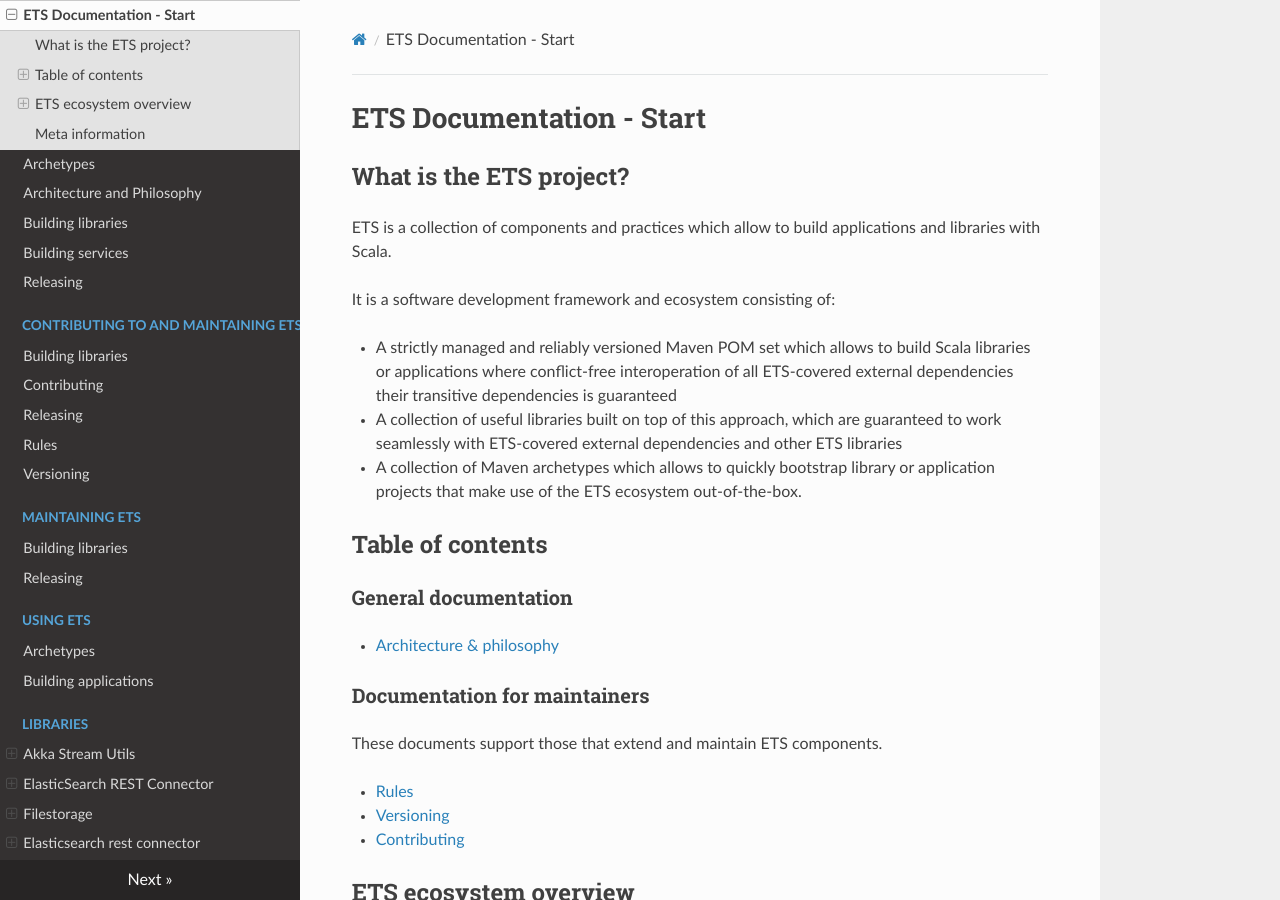
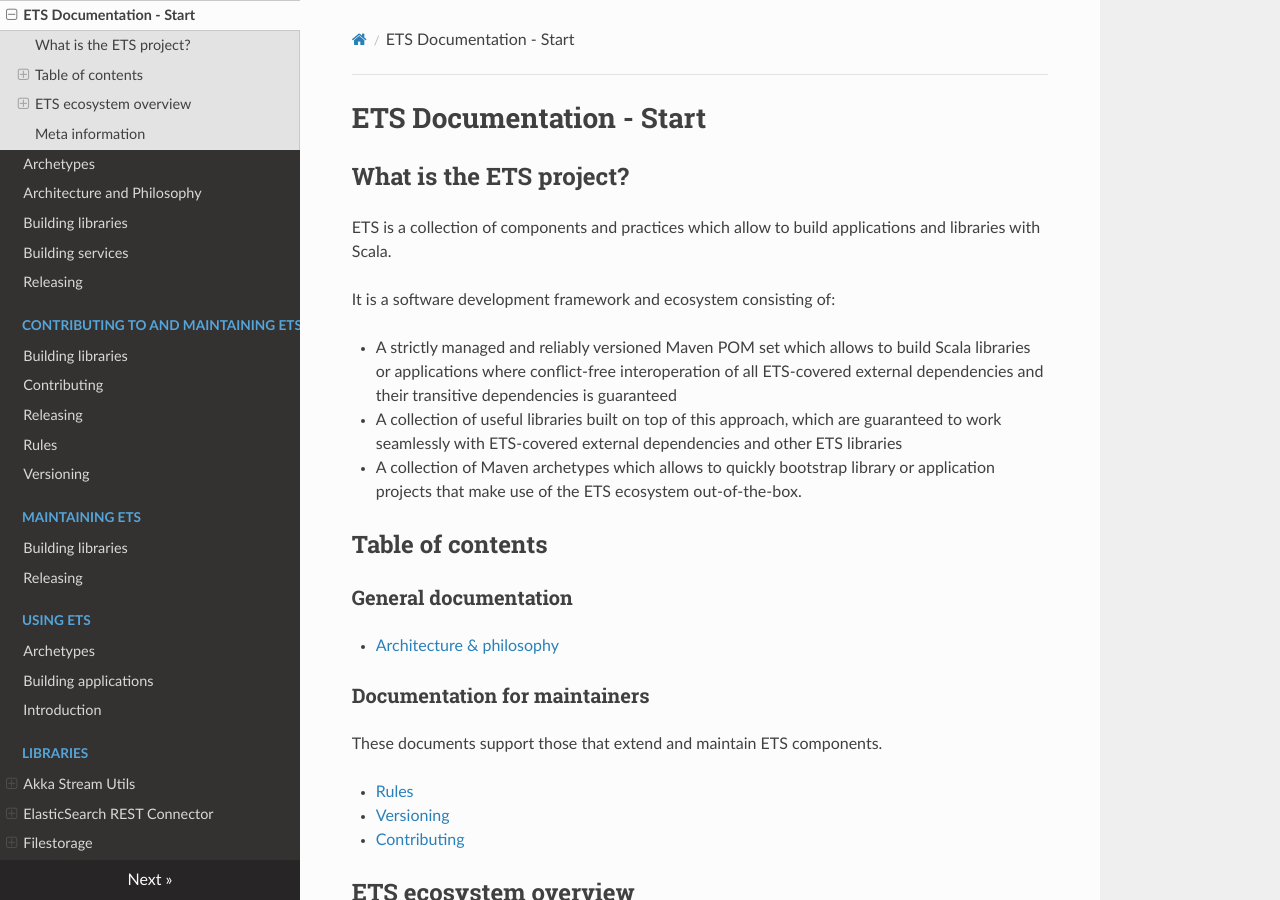
Before and after one commit to Galeria-Kaufhof/ets-documentation, an MkDocs documentation site: the page built from docs/index.md, in a window 1280 px wide and 900 px high. Built offline with MkDocs 1.6.1, drawn with Linux system fonts in a browser that asks for light colours; nearby versions of some CDN libraries.

Commit message:
WIP: Using ETS introduction.

```diff
--- a/docs/index.md
+++ b/docs/index.md
@@ -6,7 +6,7 @@
 
 It is a software development framework and ecosystem consisting of:
 
-- A strictly managed and reliably versioned Maven POM set which allows to build Scala libraries or applications where conflict-free interoperation of all ETS-covered external dependencies their transitive dependencies is guaranteed
+- A strictly managed and reliably versioned Maven POM set which allows to build Scala libraries or applications where conflict-free interoperation of all ETS-covered external dependencies and their transitive dependencies is guaranteed
 
 - A collection of useful libraries built on top of this approach, which are guaranteed to work seamlessly with ETS-covered external dependencies and other ETS libraries
 
```
Also changed, not shown: docs/Using-ETS/introduction.md (added, +37 -0 lines).
